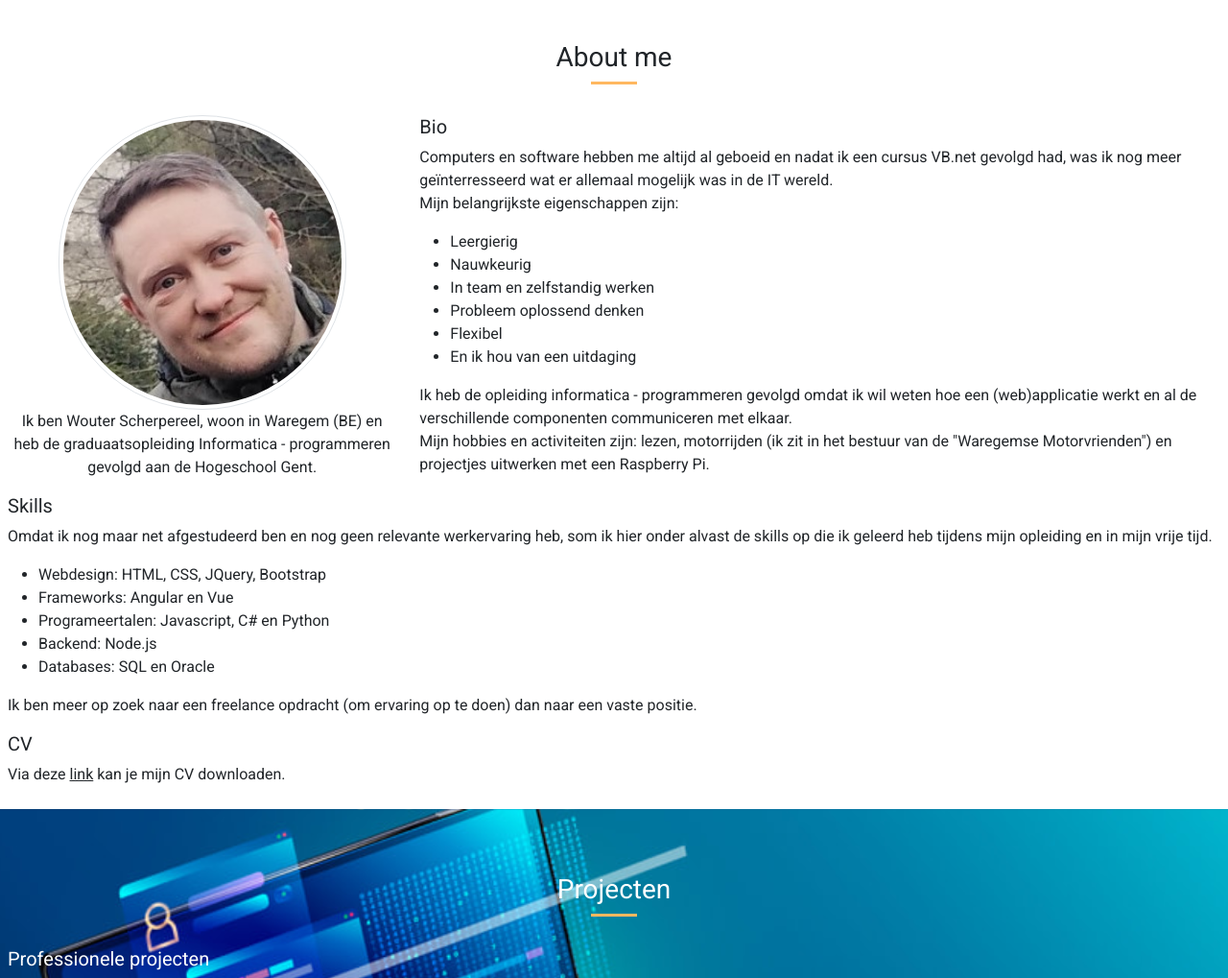
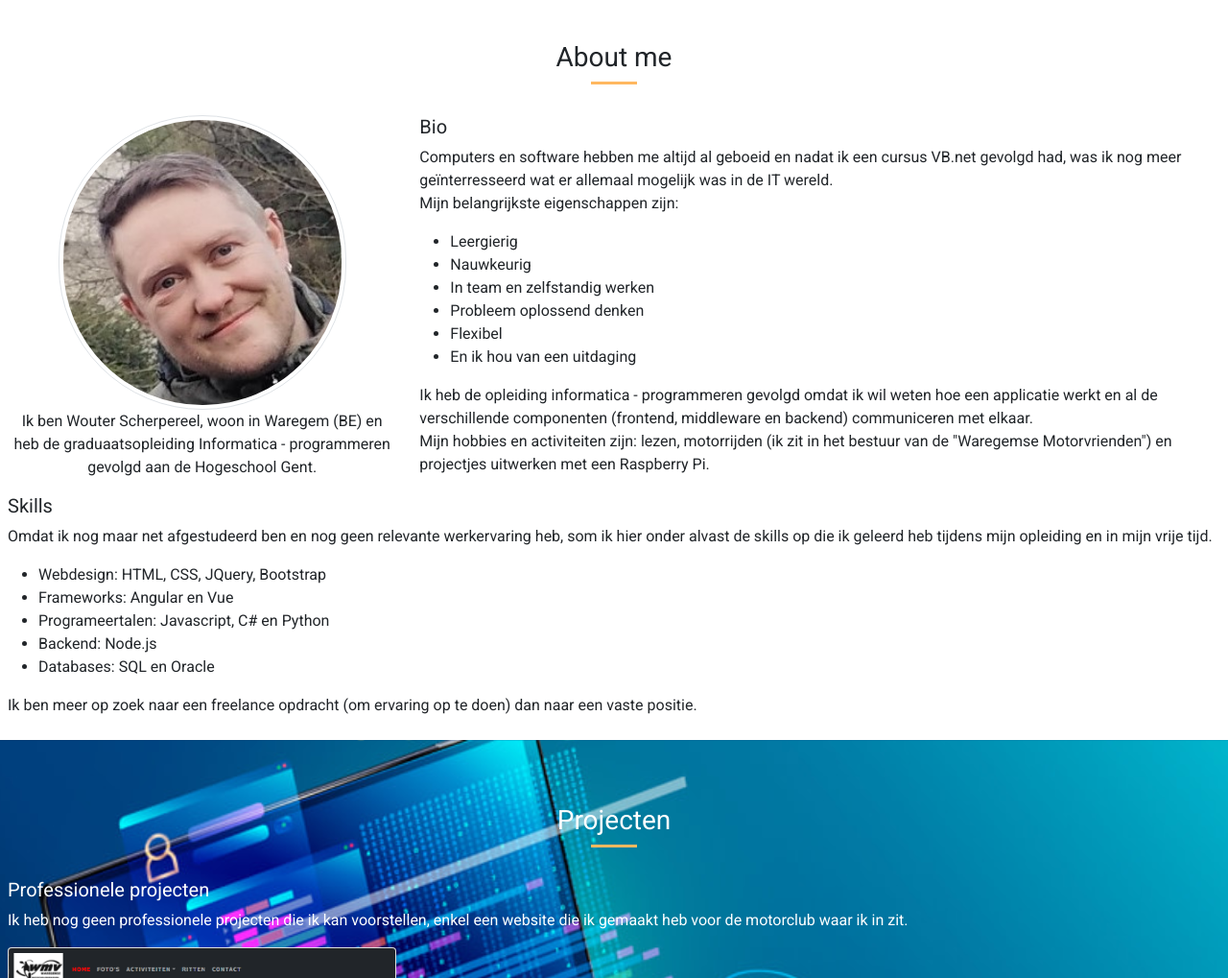
Before and after one commit to Woyvch/w-code, a plain HTML site: page index.html in a window 1280 px wide. Shown: the part 880-1899 px from the top of the page at 96% size. Drawn offline with Linux system fonts and the light colour scheme; a script that the page names is missing.

Commit message:
minor changes

```diff
--- a/index.html
+++ b/index.html
@@ -98,8 +98,8 @@
                 <li>Flexibel</li>
                 <li>En ik hou van een uitdaging</li>
               </ul>
-              Ik heb de opleiding informatica - programmeren gevolgd omdat ik wil weten hoe een (web)applicatie werkt
-              en al de verschillende componenten communiceren met elkaar.<br>
+              Ik heb de opleiding informatica - programmeren gevolgd omdat ik wil weten hoe een applicatie werkt
+              en al de verschillende componenten (frontend, middleware en backend) communiceren met elkaar.<br>
               Mijn hobbies en activiteiten zijn: lezen, motorrijden (ik zit in het bestuur van de "Waregemse Motorvrienden") en
               projectjes uitwerken met een Raspberry Pi.
             </p>
@@ -120,10 +120,10 @@
           </p>
           <p>Ik ben meer op zoek naar een freelance opdracht (om ervaring op te doen) dan naar een vaste positie.</p>
         </div>
-        <h5>CV</h5>
+        <!--<h5>CV</h5>
         <p>
           Via deze <a href="./data/CV-WouterScherpereel.pdf" download target="_blank" rel="noreferrer">link</a> kan je mijn CV downloaden.
-        </p>
+        </p>-->
       </div>
     </div>
 
```
Also changed, not shown: 1 other file.
